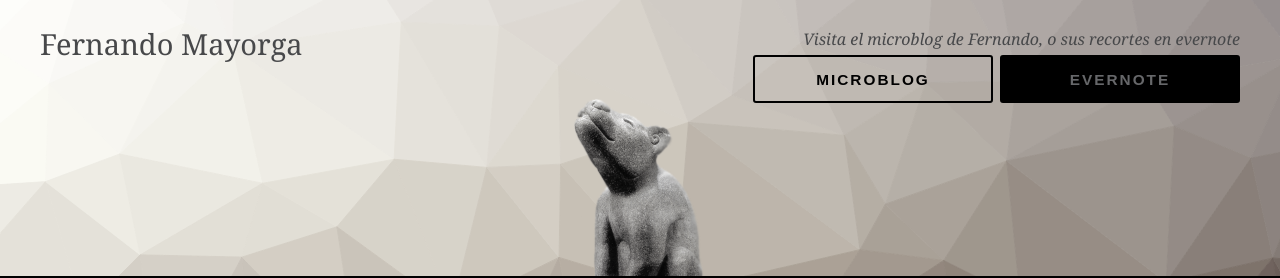
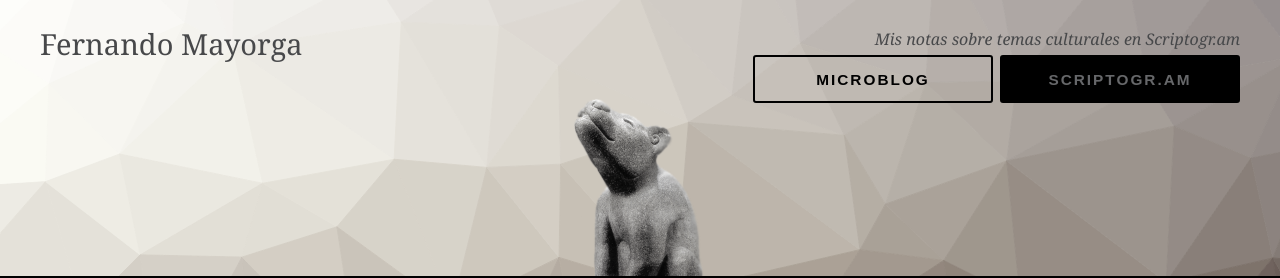
Before and after one commit to fernanz/fernanz.github.io, a Jekyll site: the page diogenes.html, which Jekyll copies as it is, in a window 1280 px wide. Shown: the top 278 px of the page. Built offline with Jekyll 4.4.1, drawn with Linux system fonts in a browser that asks for light colours; nearby versions of some CDN libraries; Markdown is read by kramdown in place of the engine named in the settings; comment, search, counter and statistics services are not loaded.

Commit message:
Links update in header
Nuevamente para estar en sintonía con Scriptogra.am

```diff
--- a/diogenes.html
+++ b/diogenes.html
@@ -32,10 +32,10 @@
           </a>
         </span>
       </h1>
-      <h2>Visita el microblog de Fernando, o sus recortes en evernote</h2>
+     <h2>Mis notas sobre temas culturales en Scriptogr.am</h2>
       <nav role="navigation">
       <ul>
-      	<li class="evernote"><a class="evernote" href="https://www.evernote.com/pub/fernandomayorga/ars">EVERNOTE</a></li>
+      	<li class="evernote"><a class="evernote" href="http://m.fernandomayorga.me">SCRIPTOGR.AM</a></li>
       	<li><a class="scriptorium" href="http://blog.fernandomayorga.me">MICROBLOG</a></li>
       </ul>
       </nav>
```
